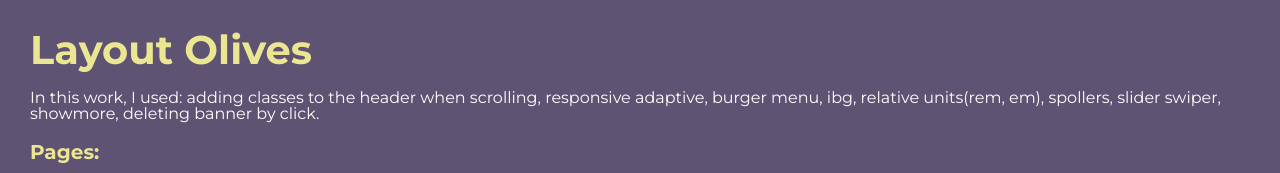
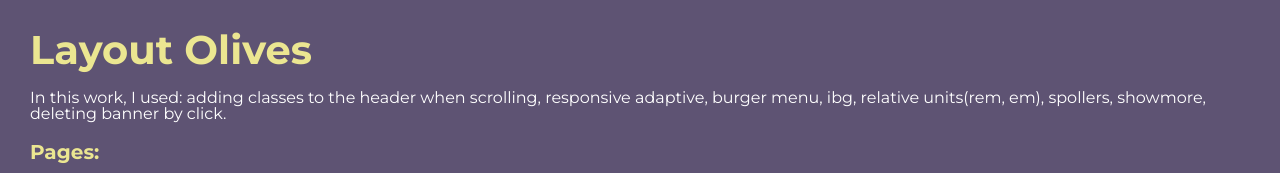
Before and after one commit to morammo/olives, a plain HTML site: page index.html in a window 1280 px wide. Shown: the top 173 px of the page. Drawn offline with Linux system fonts and the light colour scheme.

Commit message:
Update index.html

```diff
--- a/index.html
+++ b/index.html
@@ -11,7 +11,7 @@
 			<h1>Layout Olives</h1>
 			<p class="rootpage__description">
 				In this work, I used: adding classes to the header when scrolling, responsive adaptive, burger menu, ibg, relative units(rem, em),
-				spollers, slider swiper, showmore, deleting banner by click.
+				spollers, showmore, deleting banner by click.
 			</p>
 			<h2>Pages:</h2>
 			<ol class="rootpage__list">
```
